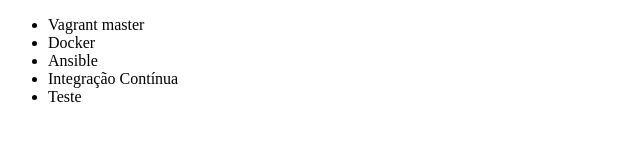
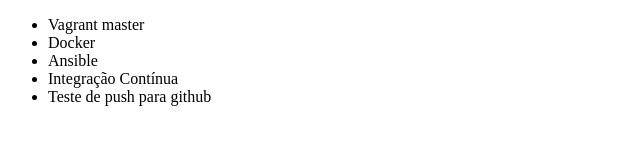
Before and after one commit to alannrs/cursoalura, a plain HTML site: page index.html in a window 1280 px wide. Shown: the whole page, without its empty margins (0-640 px from the left). Drawn offline with Linux system fonts and the light colour scheme.

Commit message:
teste de push

```diff
--- a/index.html
+++ b/index.html
@@ -11,7 +11,7 @@
         <li>Docker</li>
         <li>Ansible</li>
         <li>Integração Contínua</li>
-        <li>Teste</li>
+        <li>Teste de push para github</li>
     </ul>
 </body>
 </html>
```
